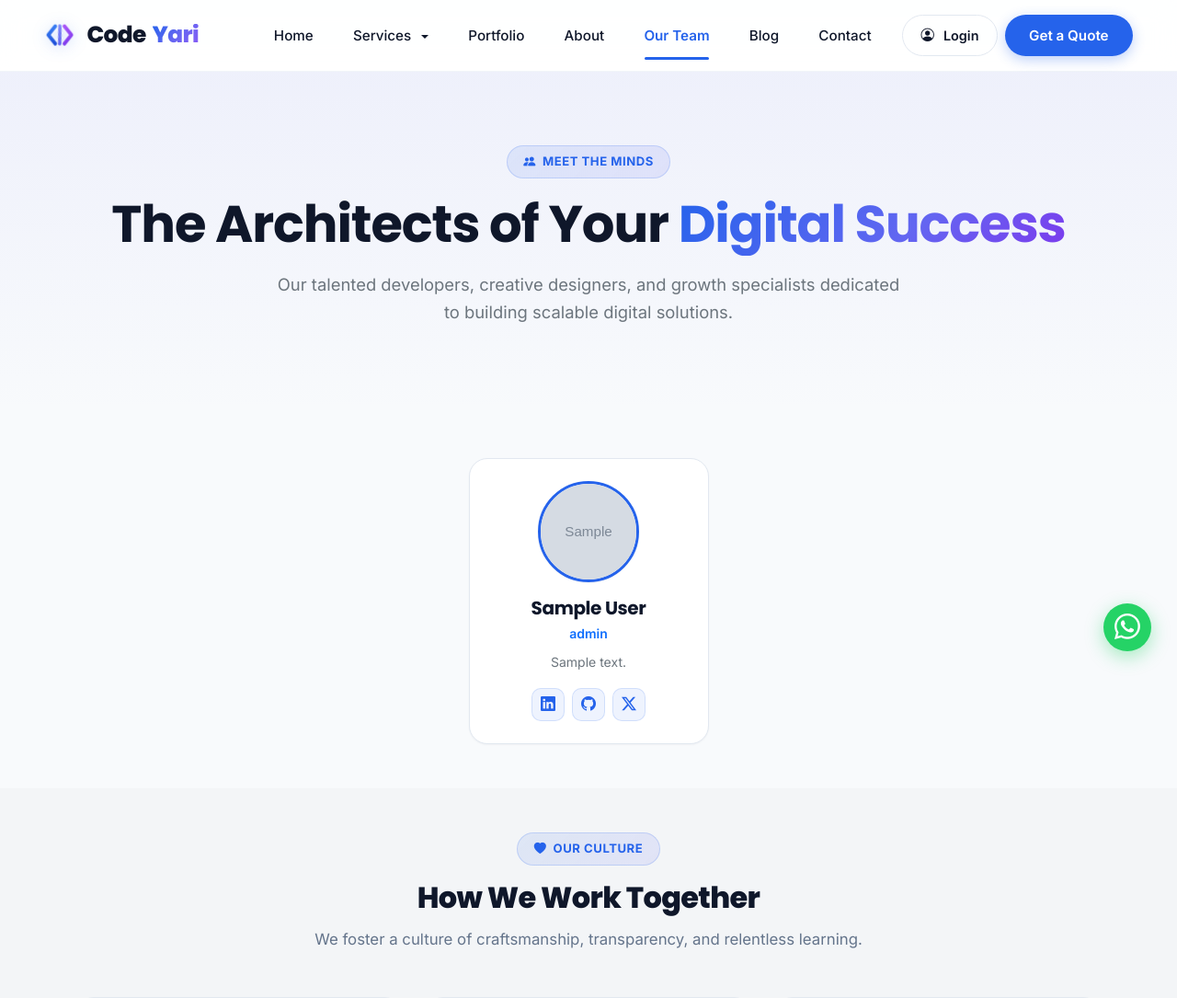
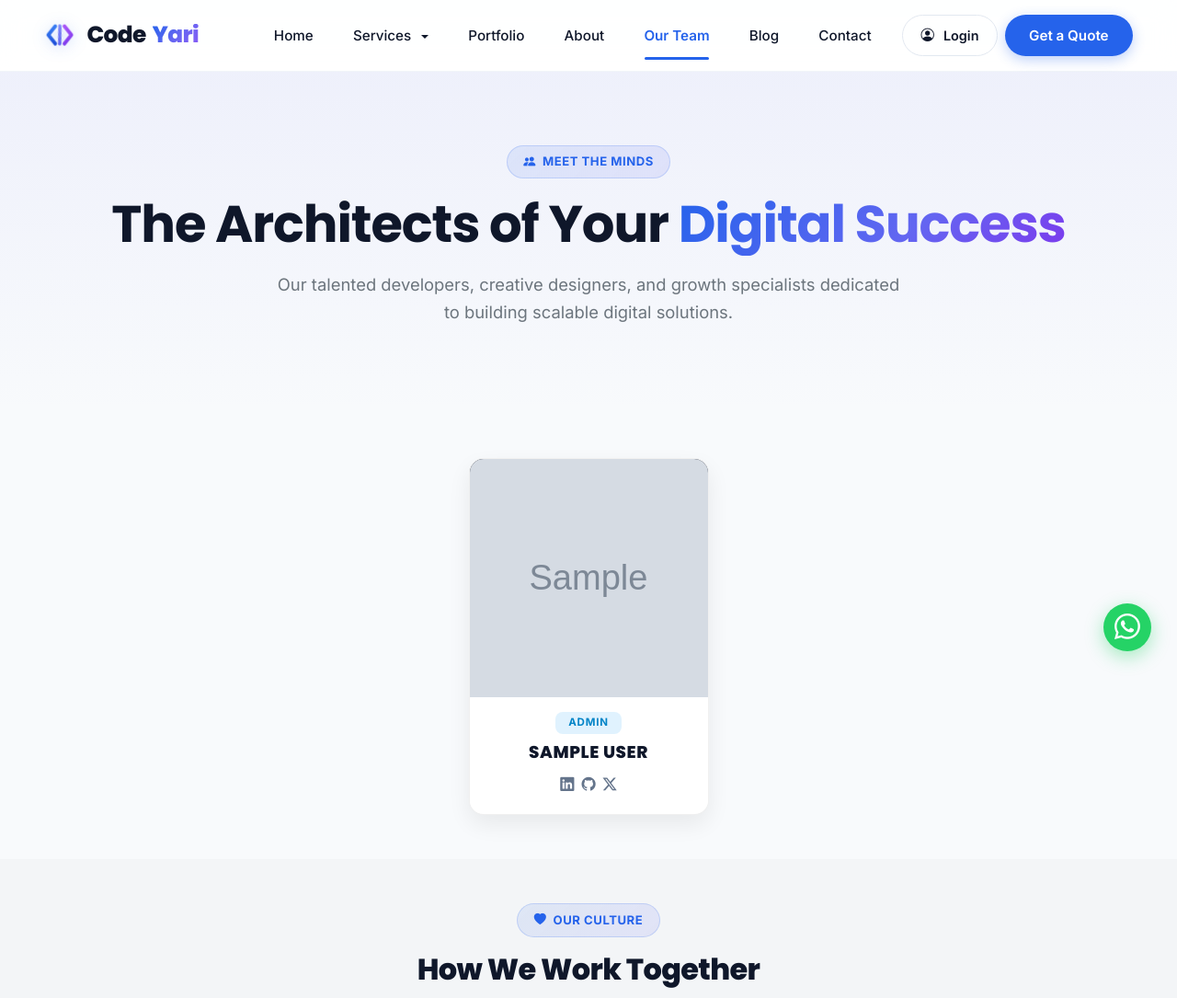
Before and after one commit to mahendra206/Code-Yari, a Django app: page /team/ in a window 1280 px wide. Shown: the top 1085 px of the page at 92% size. Run offline with Django 5.2, Linux system fonts and the light colour scheme; tables that the repository leaves empty hold one stand-in row (values such as "Sample post"); grey boxes marked "Sample" are stand-in pictures.

Commit message:
Redesign team cards to match reference rectangular layout with 1:1 photo aspect ratio and badge styling

```diff
--- a/templates/core/team.html
+++ b/templates/core/team.html
@@ -2,6 +2,118 @@
 {% load static %}
 
 {% block title %}Our Team — Code Yari | Meet The Minds{% endblock %}
+
+{% block extra_css %}
+<style>
+  /* Reference Style Team Member Cards */
+  .team-ref-card {
+    background: #ffffff;
+    border-radius: 16px;
+    overflow: hidden;
+    box-shadow: 0 10px 25px rgba(0, 0, 0, 0.07);
+    border: 1px solid rgba(0, 0, 0, 0.06);
+    transition: transform 0.3s ease, box-shadow 0.3s ease;
+    display: flex;
+    flex-direction: column;
+    height: 100%;
+  }
+
+  .team-ref-card:hover {
+    transform: translateY(-6px);
+    box-shadow: 0 16px 35px rgba(0, 0, 0, 0.12);
+  }
+
+  /* Photo Container with fixed aspect ratio matching screenshot */
+  .team-ref-img-wrapper {
+    width: 100%;
+    aspect-ratio: 1 / 1;
+    overflow: hidden;
+    position: relative;
+    background: #111827;
+  }
+
+  .team-ref-img {
+    width: 100%;
+    height: 100%;
+    object-fit: cover;
+    object-position: top center;
+    display: block;
+    transition: transform 0.4s ease;
+  }
+
+  .team-ref-card:hover .team-ref-img {
+    transform: scale(1.03);
+  }
+
+  /* Fallback initials visual */
+  .team-ref-placeholder {
+    width: 100%;
+    height: 100%;
+    display: flex;
+    align-items: center;
+    justify-content: center;
+    background: linear-gradient(135deg, #0d1b2a, #1b263b);
+    color: #ffffff;
+    font-size: 3.5rem;
+    font-weight: 800;
+    letter-spacing: 2px;
+  }
+
+  /* Card Body (white bottom bar) */
+  .team-ref-body {
+    padding: 16px 14px 20px;
+    text-align: center;
+    background: #ffffff;
+    display: flex;
+    flex-direction: column;
+    align-items: center;
+    justify-content: center;
+  }
+
+  /* Pill Role Badge */
+  .team-ref-role-badge {
+    display: inline-block;
+    background: #e0f2fe;
+    color: #0284c7;
+    font-size: 0.72rem;
+    font-weight: 800;
+    text-transform: uppercase;
+    letter-spacing: 0.8px;
+    padding: 5px 14px;
+    border-radius: 8px;
+    margin-bottom: 8px;
+    line-height: 1.2;
+  }
+
+  /* Member Name */
+  .team-ref-name {
+    font-size: 1.15rem;
+    font-weight: 800;
+    color: #0f172a;
+    text-transform: uppercase;
+    letter-spacing: 0.6px;
+    margin-bottom: 0;
+    line-height: 1.3;
+  }
+
+  /* Social links on hover / footer */
+  .team-ref-socials {
+    margin-top: 10px;
+    display: flex;
+    gap: 8px;
+  }
+
+  .team-ref-socials a {
+    color: #64748b;
+    font-size: 0.95rem;
+    transition: color 0.2s ease;
+  }
+
+  .team-ref-socials a:hover {
+    color: #0284c7;
+  }
+</style>
+{% endblock %}
 
 {% block content %}
 <!-- Page Header -->
@@ -22,51 +134,58 @@
   <div class="container">
     <div class="row g-4 justify-content-center">
       {% for member in team_members %}
-      <div class="col-md-6 col-lg-3">
-        <div class="card-custom h-100 p-4 text-center d-flex flex-column align-items-center">
-          <div class="position-relative mb-3">
+      <div class="col-sm-6 col-md-4 col-lg-3">
+        <div class="team-ref-card">
+          <!-- Photo Banner (Square 1:1 Aspect Ratio like reference) -->
+          <div class="team-ref-img-wrapper">
             {% if member.get_photo_url %}
-            <img src="{{ member.get_photo_url }}" alt="{{ member.name }}" class="rounded-circle" style="width: 110px; height: 110px; object-fit: cover; border: 3px solid var(--brand-primary); box-shadow: var(--shadow-sm);">
+            <img src="{{ member.get_photo_url }}" alt="{{ member.name }}" class="team-ref-img">
             {% elif member.photo %}
-            <img src="{{ member.photo.url }}" alt="{{ member.name }}" class="rounded-circle" style="width: 110px; height: 110px; object-fit: cover; border: 3px solid var(--brand-primary); box-shadow: var(--shadow-sm);">
+            <img src="{{ member.photo.url }}" alt="{{ member.name }}" class="team-ref-img">
             {% else %}
-            <div class="rounded-circle d-flex align-items-center justify-content-center mx-auto" style="width: 100px; height: 100px; background: var(--brand-gradient); color: #fff; font-size: 2.2rem; font-weight: 700; box-shadow: var(--shadow-sm);">
+            <div class="team-ref-placeholder">
               {{ member.name|slice:":1" }}
             </div>
             {% endif %}
           </div>
-          <h3 class="h5 fw-bold mb-1">{{ member.name }}</h3>
-          <div class="text-primary small fw-semibold mb-2">{{ member.role }}</div>
-          <p class="text-secondary small flex-grow-1 mb-3">
-            {{ member.bio }}
-          </p>
-          <div class="d-flex gap-2">
+
+          <!-- Bottom Info Bar -->
+          <div class="team-ref-body">
+            <span class="team-ref-role-badge">{{ member.role }}</span>
+            <h3 class="team-ref-name">{{ member.name }}</h3>
+
+            {% if member.linkedin or member.linkedin_url or member.github or member.github_url or member.twitter or member.twitter_url %}
+            <div class="team-ref-socials">
               {% if member.linkedin %}
-            <a href="{{ member.linkedin }}" target="_blank" rel="noopener noreferrer" class="social-icon-link" aria-label="LinkedIn">
+              <a href="{{ member.linkedin }}" target="_blank" rel="noopener noreferrer" aria-label="LinkedIn">
                 <i class="bi bi-linkedin"></i>
               </a>
               {% elif member.linkedin_url %}
-            <a href="{{ member.linkedin_url }}" target="_blank" rel="noopener noreferrer" class="social-icon-link" aria-label="LinkedIn">
+              <a href="{{ member.linkedin_url }}" target="_blank" rel="noopener noreferrer" aria-label="LinkedIn">
                 <i class="bi bi-linkedin"></i>
               </a>
               {% endif %}
+
               {% if member.github %}
-            <a href="{{ member.github }}" target="_blank" rel="noopener noreferrer" class="social-icon-link" aria-label="GitHub">
+              <a href="{{ member.github }}" target="_blank" rel="noopener noreferrer" aria-label="GitHub">
                 <i class="bi bi-github"></i>
               </a>
               {% elif member.github_url %}
-            <a href="{{ member.github_url }}" target="_blank" rel="noopener noreferrer" class="social-icon-link" aria-label="GitHub">
+              <a href="{{ member.github_url }}" target="_blank" rel="noopener noreferrer" aria-label="GitHub">
                 <i class="bi bi-github"></i>
               </a>
               {% endif %}
+
               {% if member.twitter %}
-            <a href="{{ member.twitter }}" target="_blank" rel="noopener noreferrer" class="social-icon-link" aria-label="Twitter">
+              <a href="{{ member.twitter }}" target="_blank" rel="noopener noreferrer" aria-label="Twitter">
                 <i class="bi bi-twitter-x"></i>
               </a>
               {% elif member.twitter_url %}
-            <a href="{{ member.twitter_url }}" target="_blank" rel="noopener noreferrer" class="social-icon-link" aria-label="Twitter">
+              <a href="{{ member.twitter_url }}" target="_blank" rel="noopener noreferrer" aria-label="Twitter">
                 <i class="bi bi-twitter-x"></i>
               </a>
+              {% endif %}
+            </div>
             {% endif %}
           </div>
         </div>
```
Lines whose indentation alone changed are shown as unchanged.
